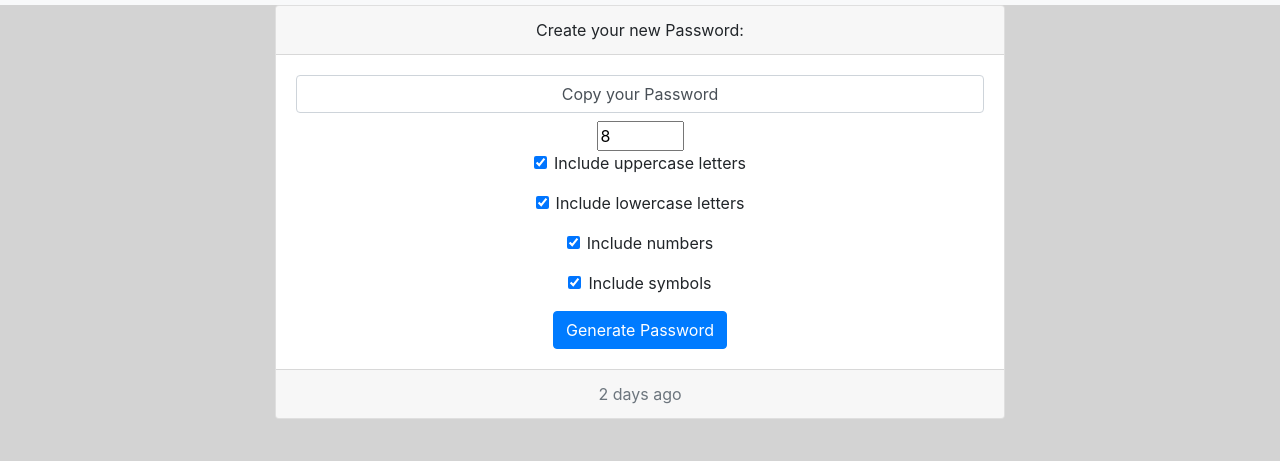
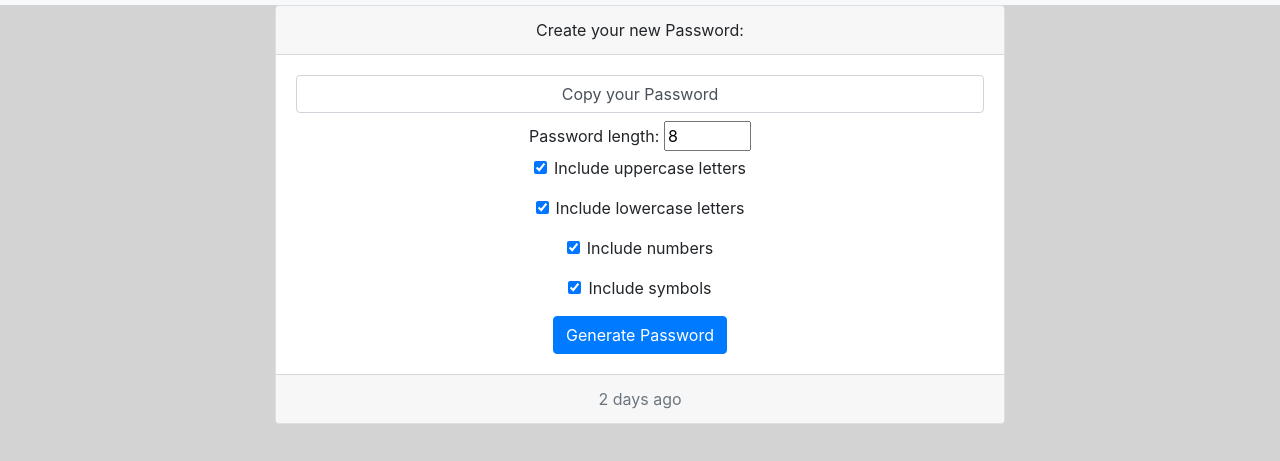
Before and after one commit to Demetrio09/passwordgenerator, a plain HTML site: page index.html in a window 1280 px wide. Shown: the part 51-512 px from the top of the page. Drawn offline with nearby package versions, Linux system fonts and the light colour scheme.

Commit message:
pwGenerator

```diff
--- a/index.html
+++ b/index.html
@@ -20,6 +20,7 @@
                     </div>
                     <div class="card-body settings">
                         <label class="form-control" id="exampleInputPassword1">Copy your Password</label>
+                        <label for="length">Password length:</label>
                         <input type="number" id="length" min="4" max="20" value="8">
                         <div class="form-group form-check settings">
                             <input type="checkbox" class="form-check-input" id="uppercase" checked/>
```
